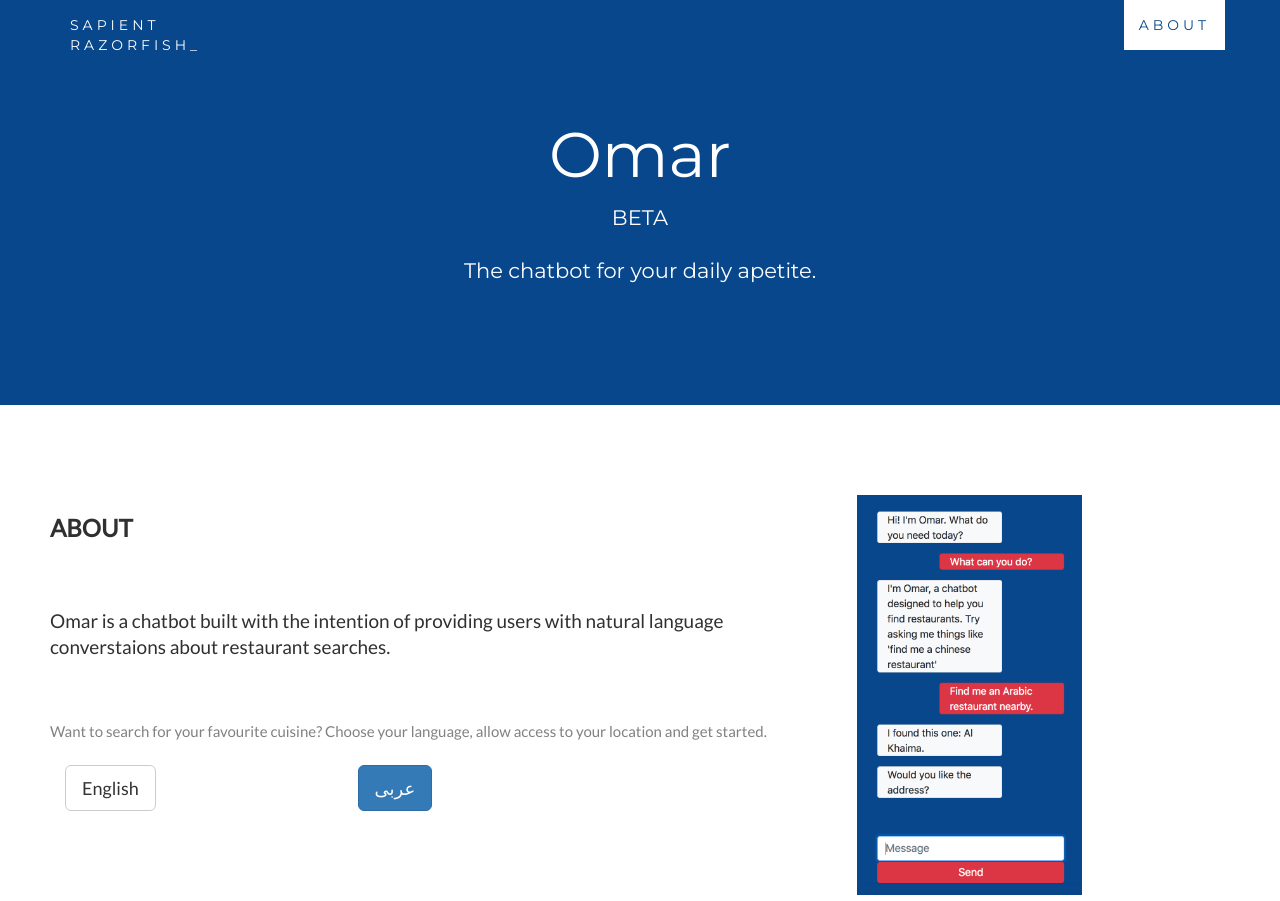
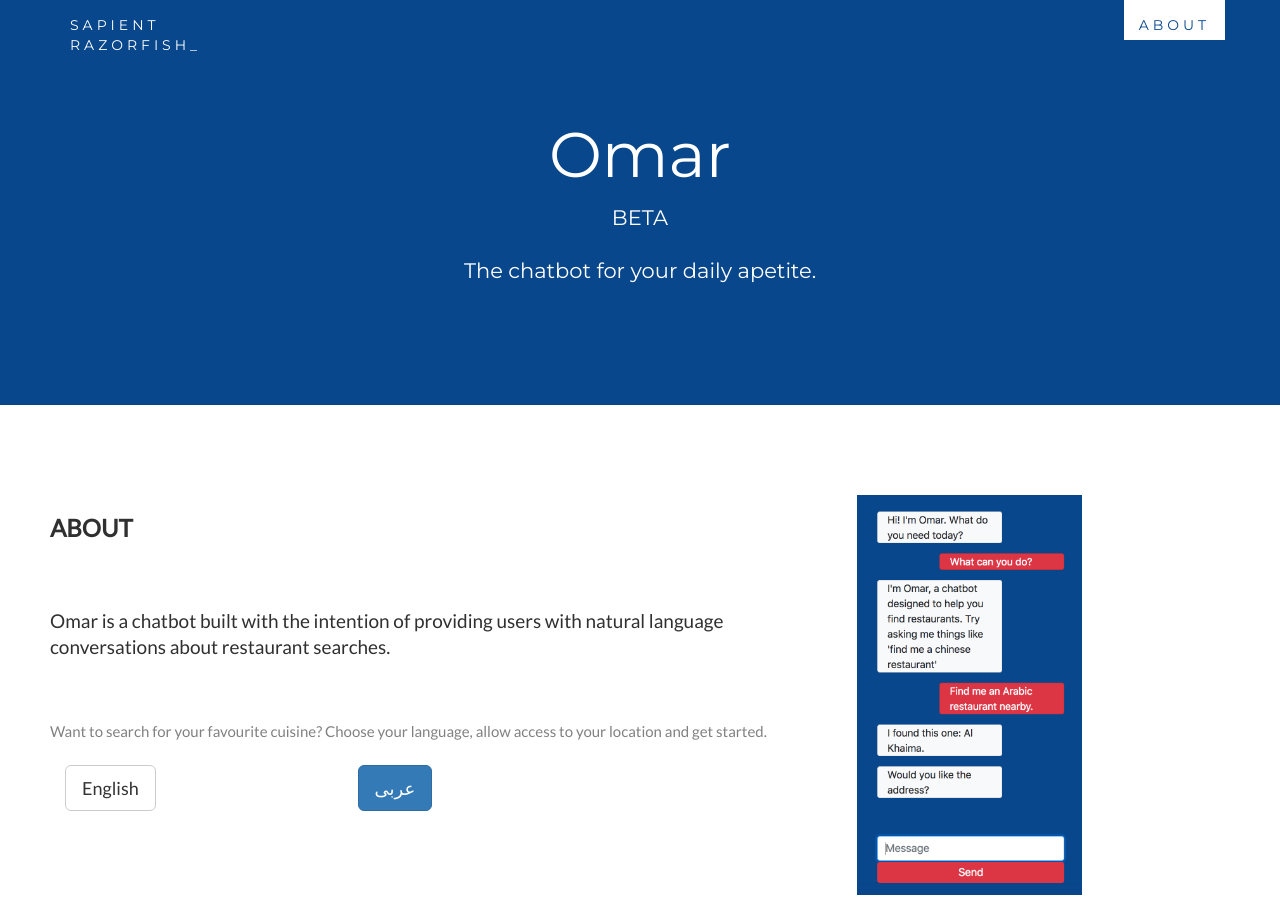
Before and after one commit to ashwin-nair98/omar-backend, a Django app: page / in a window 1280 px wide. Shown: the top 901 px of the page. Run offline with Django 3.2, Linux system fonts and the light colour scheme; some libraries are stand-ins or nearby versions.

Commit message:
Frontend fixes

```diff
--- a/chat/static/style_home.css
+++ b/chat/static/style_home.css
@@ -95,6 +95,7 @@
 .navbar li a, .navbar .navbar-brand {
     color: #fff !important;
     font-size: 14px;
+    padding-bottom: 5px;
 }
 .navbar-nav li a:hover, .navbar-nav li.active a {
     color: #08478c !important;
--- a/chat/templates/bot/home.html
+++ b/chat/templates/bot/home.html
@@ -42,7 +42,7 @@
   <div class="row">
     <div class="col-sm-8">
       <h2>About</h2><br>
-      <h4>Omar is a chatbot built with the intention of providing users with natural language converstaions about restaurant searches.</h4><br>
+      <h4>Omar is a chatbot built with the intention of providing users with natural language conversations about restaurant searches.</h4><br>
       <p>Want to search for your favourite cuisine? Choose your language, allow access to your location and get started.</p>
       <div class="container">
       	<div class="row">
```
